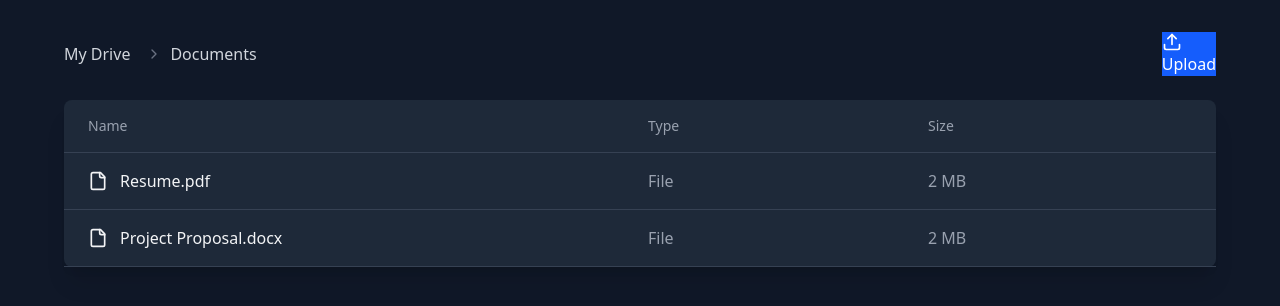
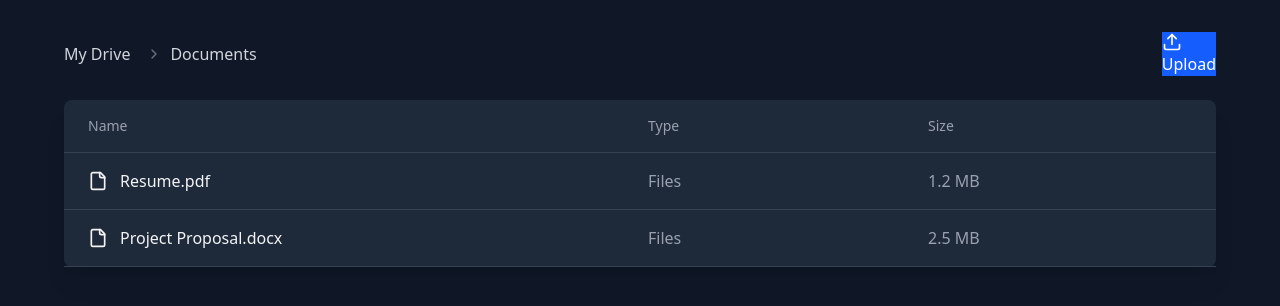
Before and after one commit to prabath0061/drive-tutotrial, a Next.js app: page / in a window 1280 px wide. Both pictures are taken after a click on the button "Documents". Shown: the top 306 px of the page. Built offline with nearby package versions, Linux system fonts and the light colour scheme.

Commit message:
file and folder structure change

```diff
--- /dev/null
+++ b/src/app/file-rows.tsx
@@ -0,0 +1,48 @@
+
+import type { TFile, TFolder } from '~/lib/mock-data';
+import { useState } from "react"
+import { mockFiles, mockFolders } from "../lib/mock-data"
+import { Folder, FileIcon, Upload, ChevronRight } from "lucide-react"
+import Link from "next/link"
+
+
+export const FileRow = ({ file }: { file: TFile }) => {
+    return (
+        <li key={file.id} className="px-6 py-4 border-b border-gray-700 hover:bg-gray-750">
+            <div className="grid grid-cols-12 gap-4 items-center">
+                <div className="col-span-6 flex items-center">
+                    <a
+                        href={file.url}
+                        className="flex items-center text-gray-100 hover:text-blue-400"
+                        target="_blank">
+                        <FileIcon className="mr-3" size={20} />
+                        {file.name}
+                    </a>
+                </div>
+                <div className="col-span-3 text-gray-400">Files</div>
+                <div className="col-span-3 text-gray-400">{file.size}</div>
+            </div>
+        </li>
+    );
+}
+
+export const FolderRow = (props:{folder: TFolder; handleFolderClick: () => void}) => {
+    const { folder, handleFolderClick } = props;
+    return (
+        <li key={folder.id} className="px-6 py-4 border-b border-gray-700 hover:bg-gray-750">
+            <div className="grid grid-cols-12 gap-4 items-center">
+                <div className="col-span-6 flex items-center">
+                    <button
+                        onClick={handleFolderClick}
+                        className="flex items-center text-gray-100 hover:text-blue-400"
+                    >
+                        <Folder className="mr-3" size={20} />
+                        {folder.name}
+                    </button>
+                </div>
+                <div className="col-span-3 text-gray-400">Folder</div>
+                <div className="col-span-3 text-gray-400">--</div>
+            </div>
+        </li>
+    )
+}
--- a/src/app/page.tsx
+++ b/src/app/page.tsx
@@ -1,37 +1,41 @@
 "use client"
 
-import { useState } from "react"
-import { mockFiles } from "../lib/mock-data"
+import { useMemo, useState } from "react"
+import { mockFiles, mockFolders } from "../lib/mock-data"
 import { Folder, FileIcon, Upload, ChevronRight } from "lucide-react"
 import Link from "next/link"
+import { FileRow, FolderRow } from "./file-rows"
 
 export default function GoogleDriveClone() {
-  const [currentFolder, setCurrentFolder] = useState<string | null>(null)
+  const [currentFolder, setCurrentFolder] = useState<string>("root")
 
   const getCurrentFiles = () => {
     return mockFiles.filter((file) => file.parent === currentFolder)
+  }
+  const getCurrentFolders = () => {
+    return mockFolders.filter((folder) => folder.parent === currentFolder)
   }
 
   const handleFolderClick = (folderId: string) => {
     setCurrentFolder(folderId)
   }
 
-  const getBreadcrumbs = () => {
+  const getBreadcrumbs = useMemo(() => {
     const breadcrumbs = []
     let currentId = currentFolder
 
-    while (currentId !== null) {
-      const folder = mockFiles.find((file) => file.id === currentId)
+    while (currentId !== "root") {
+      const folder = mockFolders.find((folder) => folder.id === currentId)
       if (folder) {
         breadcrumbs.unshift(folder)
-        currentId = folder.parent
+        currentId = folder.parent ?? "root"
       } else {
         break
       }
     }
 
     return breadcrumbs
-  }
+  },[currentFolder])
 
   const handleUpload = () => {
     alert("Upload functionality would be implemented here")
@@ -43,12 +47,12 @@
         <div className="flex justify-between items-center mb-6">
           <div className="flex items-center">
             <button
-              onClick={() => setCurrentFolder(null)}
+              onClick={() => setCurrentFolder("root")}
               className="text-gray-300 hover:text-white mr-2"
             >
               My Drive
             </button>
-            {getBreadcrumbs().map((folder) => (
+            {getBreadcrumbs.map((folder) => (
               <div key={folder.id} className="flex items-center">
                 <ChevronRight className="mx-2 text-gray-500" size={16} />
                 <button
@@ -74,29 +78,15 @@
             </div>
           </div>
           <ul>
+            {getCurrentFolders().map((folder) => (
+              <FolderRow
+                key={folder.id}
+                folder={folder}
+                handleFolderClick={() => handleFolderClick(folder.id)}
+              />
+            ))}
             {getCurrentFiles().map((file) => (
-              <li key={file.id} className="px-6 py-4 border-b border-gray-700 hover:bg-gray-750">
-                <div className="grid grid-cols-12 gap-4 items-center">
-                  <div className="col-span-6 flex items-center">
-                    {file.type === "folder" ? (
-                      <button
-                        onClick={() => handleFolderClick(file.id)}
-                        className="flex items-center text-gray-100 hover:text-blue-400"
-                      >
-                        <Folder className="mr-3" size={20} />
-                        {file.name}
-                      </button>
-                    ) : (
-                      <Link href={file.url ?? "#"} className="flex items-center text-gray-100 hover:text-blue-400">
-                        <FileIcon className="mr-3" size={20} />
-                        {file.name}
-                      </Link>
-                    )}
-                  </div>
-                  <div className="col-span-3 text-gray-400">{file.type === "folder" ? "Folder" : "File"}</div>
-                  <div className="col-span-3 text-gray-400">{file.type === "folder" ? "--" : "2 MB"}</div>
-                </div>
-              </li>
+              <FileRow key={file.id} file={file} />
             ))}
           </ul>
         </div>
--- a/src/lib/mock-data.ts
+++ b/src/lib/mock-data.ts
@@ -1,21 +1,32 @@
-export interface File {
+export type TFile= {
   id: string
   name: string
-  type: "file" | "folder"
-  url?: string
-  parent: string | null
-  size?: string
+  type: "file"
+  url: string
+  parent: string
+  size: string
 }
 
-export const mockFiles: File[] = [
-  { id: "1", name: "Documents", type: "folder", parent: null },
-  { id: "2", name: "Images", type: "folder", parent: null },
-  { id: "3", name: "Work", type: "folder", parent: null },
+export type TFolder ={
+  id: string
+  name: string
+  type: "folder"
+  parent: string | null
+}
+
+export const mockFolders: TFolder[] = [
+  { id: "root", name: "Root", type: "folder", parent: null },
+  { id: "1", name: "Documents", type: "folder", parent: "root" },
+  { id: "2", name: "Images", type: "folder", parent: "root" },
+  { id: "3", name: "Work", type: "folder", parent: "root" },
+  { id: "8", name: "Presentations", type: "folder", parent: "3" },
+]
+
+export const mockFiles: TFile[] = [
   { id: "4", name: "Resume.pdf", type: "file", url: "/files/resume.pdf", parent: "1", size: "1.2 MB" },
   { id: "5", name: "Project Proposal.docx", type: "file", url: "/files/proposal.docx", parent: "1", size: "2.5 MB" },
   { id: "6", name: "Vacation.jpg", type: "file", url: "/files/vacation.jpg", parent: "2", size: "3.7 MB" },
   { id: "7", name: "Profile Picture.png", type: "file", url: "/files/profile.png", parent: "2", size: "1.8 MB" },
-  { id: "8", name: "Presentations", type: "folder", parent: "3" },
   { id: "9", name: "Q4 Report.pptx", type: "file", url: "/files/q4-report.pptx", parent: "8", size: "5.2 MB" },
   { id: "10", name: "Budget.xlsx", type: "file", url: "/files/budget.xlsx", parent: "3", size: "1.5 MB" },
 ]
```
Also changed, not shown: 1 other file (tests, documents, lock files or other folders).
